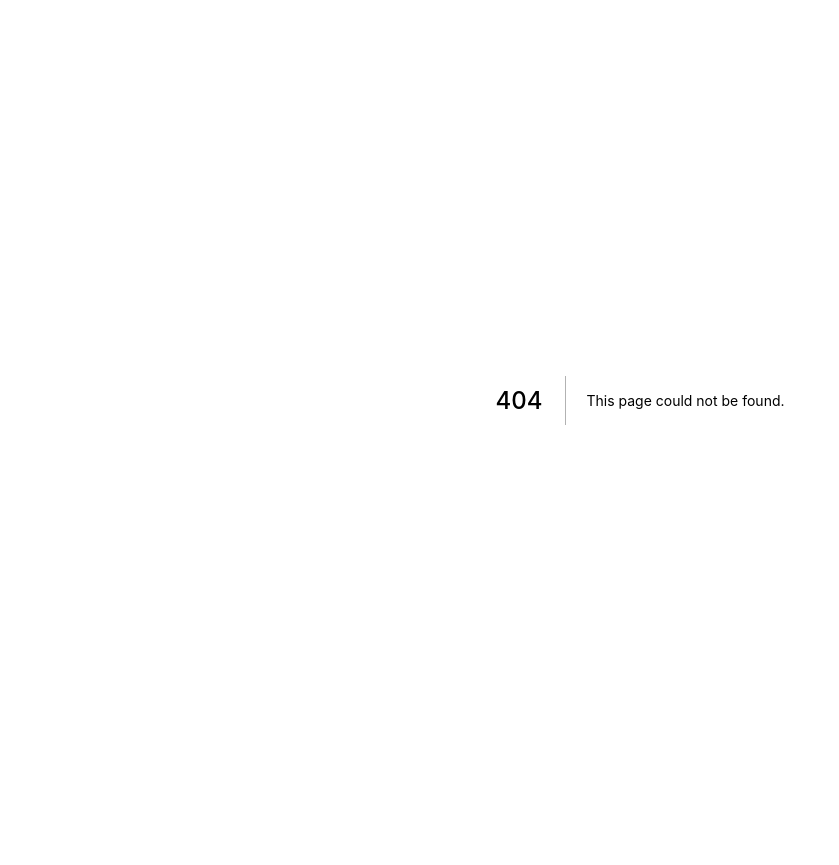
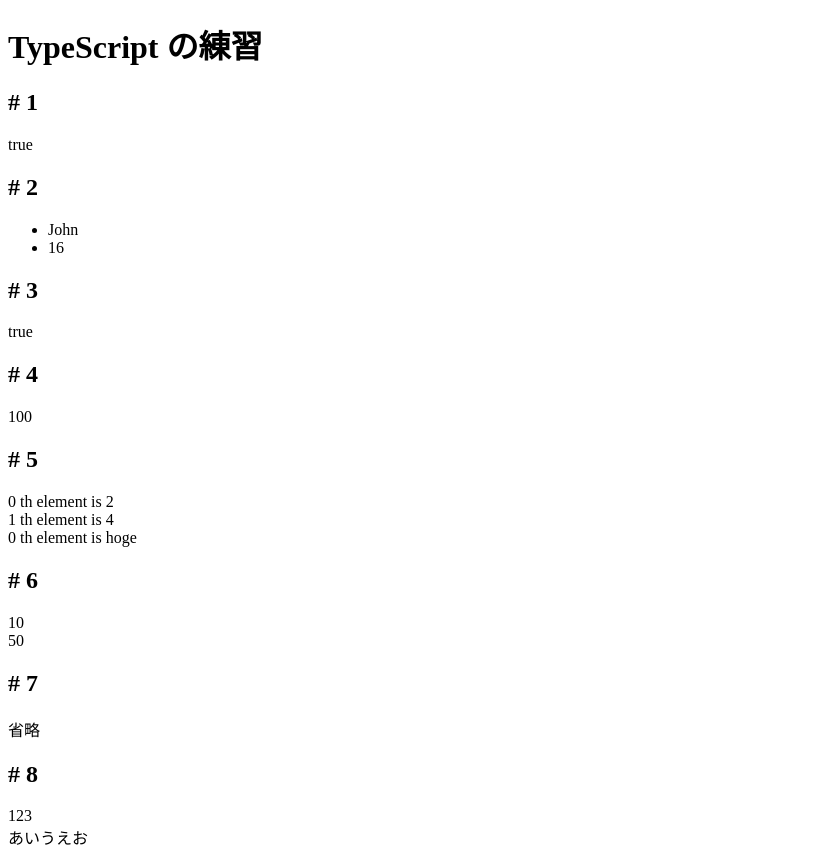
Before and after one commit to thesugar/react-playground, a Next.js app in the folder next-ts/: page /practice in a window 1280 px wide. Before the commit this address had no page. Shown: the whole page, without its empty margins (0-839 px from the left). Before the commit the page ends 800 px from the top, so only its background shows below. Built offline with nearby package versions, Linux system fonts and the light colour scheme.

Commit message:
added typescript practice

```diff
--- /dev/null
+++ b/next-ts/pages/practice.tsx
@@ -0,0 +1,174 @@
+import { NextPage } from 'next';
+
+// 関数に型をつける
+const isPositive = (num:number): boolean => {
+    return num >= 0;
+}
+
+// オブジェクトの型
+interface User {
+    name: string;
+    age: number;
+    private: boolean;
+}
+
+const showUserInfo = (user: User) => (
+    <ul>
+        <li>{user.name}</li>
+        <li>{user.age}</li>
+    </ul>
+);
+
+// 1-3. 関数の型
+// 😱　これ、arg : number とやることがわからなかった
+// 😱　関数の型は `(引数名: 型) => 返り値の型` という形で書く。
+// 引数名 arg に意味はない。
+type IsPositiveFunc = (arg: number) => boolean
+const isPositive2: IsPositiveFunc = num => num >= 0;
+
+// 1-4. 配列の型
+// 💡 Array<number> は number[] と書いてもいい。
+const sumOfPos = (arr: Array<number>): number => {
+    return arr.filter(num => num >= 0).reduce((acc, num) => acc + num);
+}
+
+// 2-1. ジェネリクス
+// Genericsを使う場合は、 const myFilter = <T>(arr:T[], ...) みたいにはできなそう（？
+// predicate の型指定も注目。関数のふるまい自体を型にしている感じ
+function myFilter<T> (arr:T[], predicate: (elm:T) => boolean) :T[] {
+    const result = [];
+    for (const elm of arr) {
+        if (predicate(elm)) {
+            result.push(elm);
+        }
+    }
+    return result;
+}
+
+// 2-2. いくつかの文字列を受け取れる関数
+type Speed = 'slow' | 'medium' | 'fast';
+
+function getSpeed(speed: Speed): number {
+    switch (speed) {
+        case "slow":
+            return 10;
+        case "medium":
+            return 50;
+        case "fast":
+            return 200;
+    }
+}
+
+const slowSpeed = getSpeed('slow');
+const mediumSpeed = getSpeed('medium');
+
+// 2-3. 省略可能なプロパティ
+
+/* 全然ダメ
+declare function addEventListener (arg1:string, arg2:()=>void, arg3: boolean | {
+    capture: boolean | undefined,
+    once: boolean | undefined,
+    passive: boolean | undefined
+} | undefined): void;
+*/
+
+// 省略可能な変数には ? をつける
+interface AddEventListenerOptionsObject {
+    capture? : boolean;
+    once? : boolean;
+    passive? : boolean;
+}
+
+declare function addEventListener(
+    type: string,
+    handler: () => void,
+    options? : boolean | AddEventListenerOptionsObject
+): void
+
+// ↑　declare の使い方がよくわからない
+// 以下のようにしても x is not defined というエラーになる
+// うーん
+declare let x:number;
+// x = 30;
+
+// 2-4. プロパティを一つ増やす関数
+// 🔥これもわからなかった
+// 🔥 `T & {id: string}` はインターセクション型
+// オブジェクトに新しいプロパティを増やしたい場合の典型手法
+function giveId<T>(obj: T): T & {id : string} {
+    const id = 'あいうえお'
+    return {
+        ...obj,
+        id
+    };
+}
+
+const obj1: {
+    id: string;
+    foo: number;
+} = giveId({ foo: 123});
+
+// 2-5
+// useState
+
+/* 自分の解答。おしい
+declare function useState<T> (initialState: T) :[
+    T, (T | ((arg:T) => T)) 🔥 => void が必要🔥
+]
+*/
+
+type UseStateUpdatorArgument<T> = T | ((oldValue: T) => T);
+
+declare function useState<T>(
+    initialValue: T
+):[T, (updator: UseStateUpdatorArgument<T>) => void];
+
+
+const Practice: NextPage = () => (
+    <div>
+        <h1>TypeScript の練習</h1>
+        <p>
+            <h2># 1</h2>
+            {isPositive(3) ? 'true' : 'false'}
+        </p>
+        <p>
+            <h2># 2</h2>
+            {showUserInfo({name: 'John', age: 16, private: false})}
+        </p>
+        <p>
+            <h2># 3</h2>
+            {isPositive2(5) ? 'true': 'false'}
+        </p>
+        <p>
+            <h2># 4</h2>
+            {sumOfPos([10, 90, -2, 0, -20])}<br />
+        </p>
+
+        <p>
+            <h2># 5</h2>
+            {myFilter([1, 2, 3, 4, 5], num => num % 2 === 0).map((v, i) =>
+                 <div>{i} th element is {v}</div>)}
+            {myFilter(['foo', 'hoge', 'bar'], str => str.length >= 4).map((v, i) =>
+                <div>{i} th element is {v}</div>)}
+        </p>
+
+        <p>
+            <h2># 6</h2>
+            {slowSpeed} <br />
+            {mediumSpeed}
+        </p>
+
+        <p>
+            <h2># 7</h2>
+            省略
+        </p>
+
+        <p>
+            <h2># 8</h2>
+            {obj1.foo}<br />
+            {obj1.id}<br />
+        </p>
+    </div>
+);
+
+export default Practice;
```
